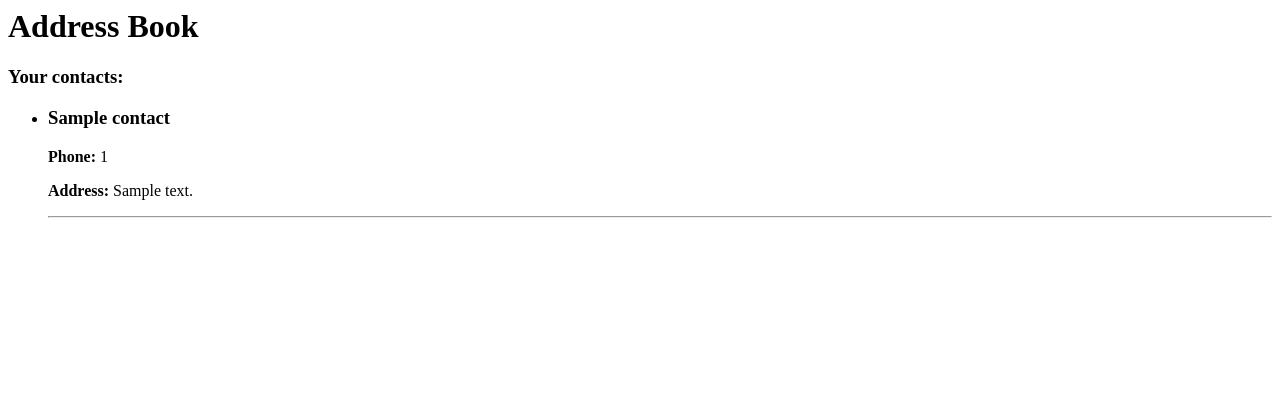
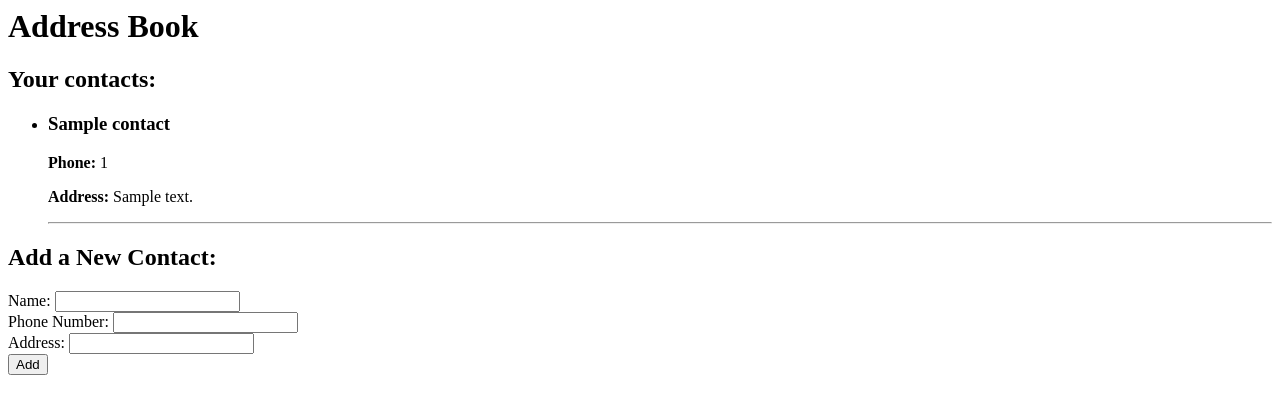
Before and after one commit to mlawson3691/address_book, a PHP site: template views/contacts.html.twig in a window 1280 px wide. Shown: the top 414 px of the page. Run offline with PHP 8.4, Linux system fonts and the light colour scheme; the template is opened without the code that fills it: most values are stand-ins (such as "Sample title", 1, 10 or a date in 2020); some libraries are stand-ins or nearby versions.

Commit message:
Add a form to create a new contact

```diff
--- a/views/contacts.html.twig
+++ b/views/contacts.html.twig
@@ -5,7 +5,7 @@
     <body>
         <h1>Address Book</h1>
         {% if contacts is not empty %}
-            <h3>Your contacts:</h3>
+            <h2>Your contacts:</h2>
             <ul>
                 {% for contact in contacts %}
                     <li>
@@ -17,5 +17,22 @@
                 {% endfor %}
             </ul>
         {% endif %}
+
+        <h2>Add a New Contact:</h2>
+        <form action='/create_contact' method='post'>
+            <div>
+                <label for='name'>Name:</label>
+                <input id='name' name='name' type='text'>
+            </div>
+            <div>
+                <label for='number'>Phone Number:</label>
+                <input id='number' name='number' type='text'>
+            </div>
+            <div>
+                <label for='address'>Address:</label>
+                <input id='address' name='address' type='text'>
+            </div>
+            <button type='submit'>Add</button>
+        </form>
     </body>
 </html>
```
